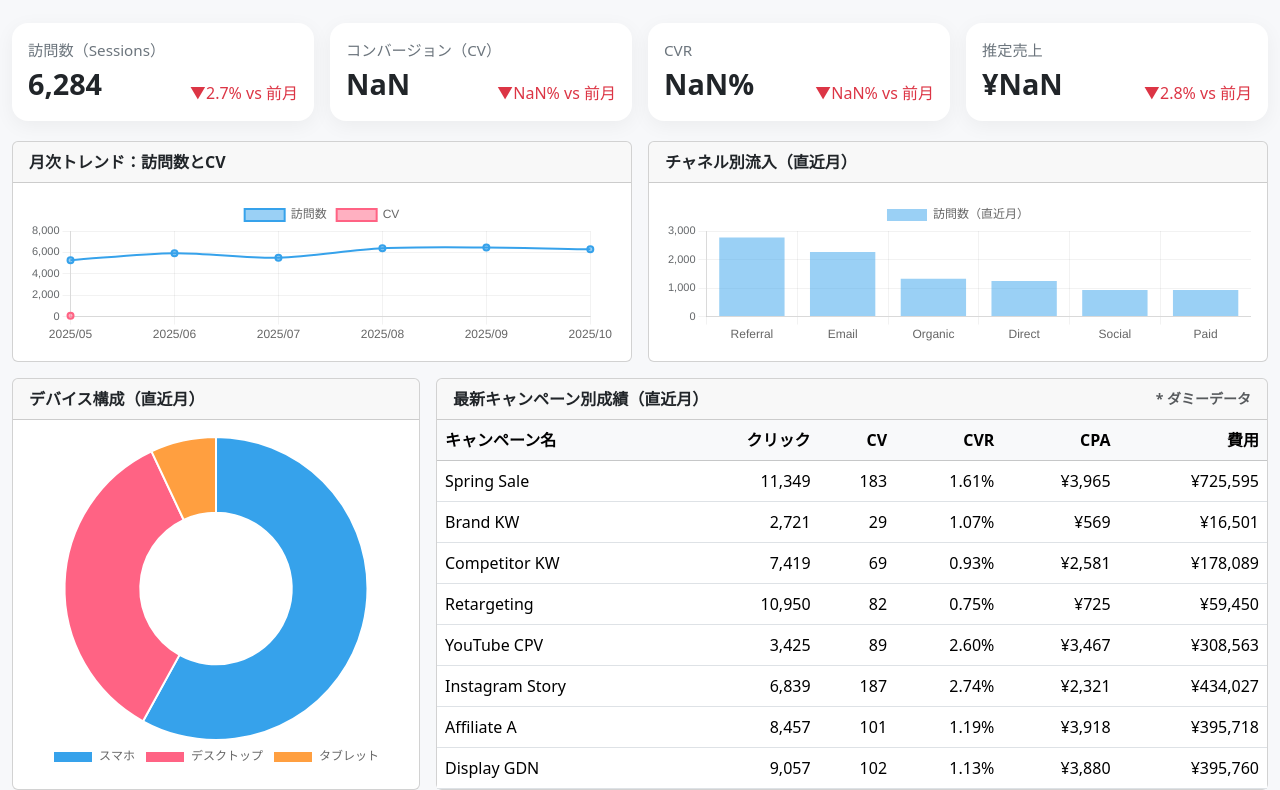
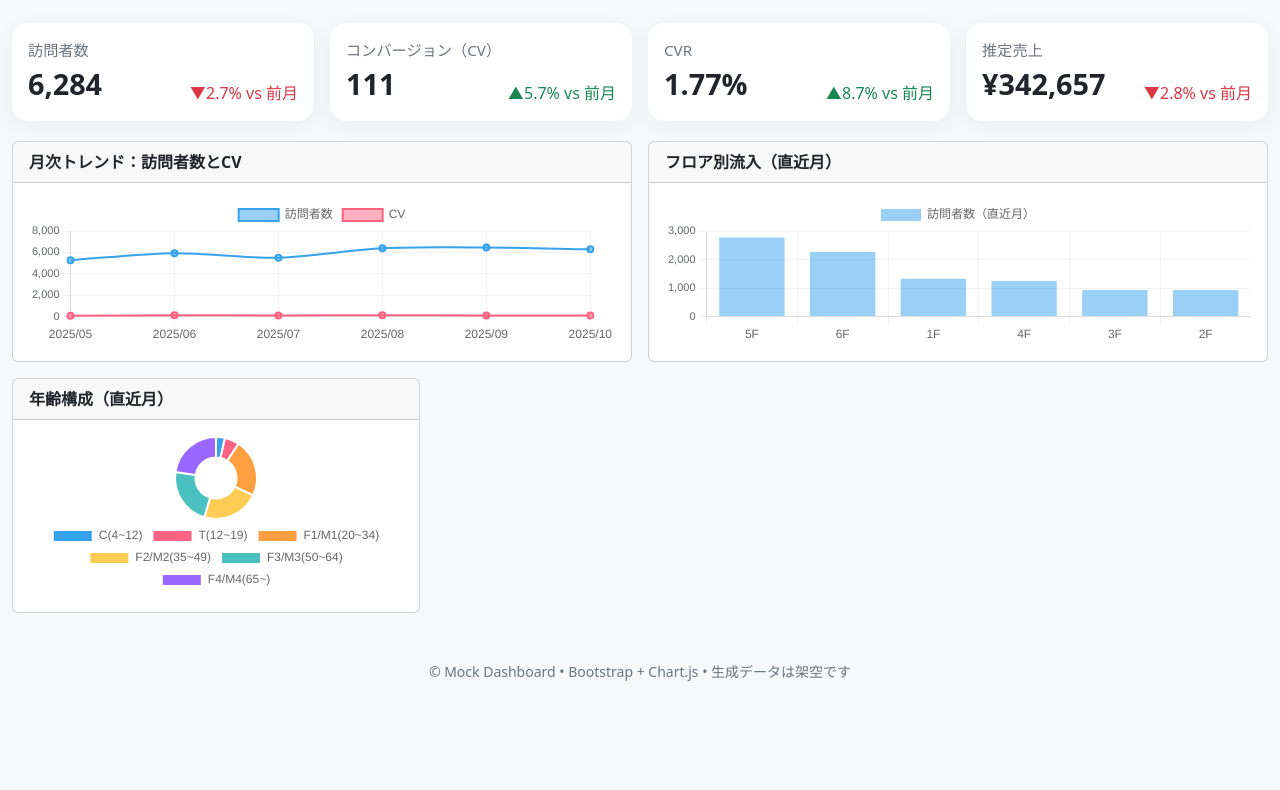
Before and after one commit to ka409852/sby-mockup, a plain HTML site: page index.html in a window 1280 px wide. Shown: the part 57-847 px from the top of the page. After the commit the page ends 800 px from the top, so only its background shows below. Drawn offline with nearby package versions, Linux system fonts and the light colour scheme.

Commit message:
Customize

```diff
--- a/index.html
+++ b/index.html
@@ -3,7 +3,7 @@
 <head>
   <meta charset="utf-8" />
   <meta name="viewport" content="width=device-width, initial-scale=1" />
-  <title>マーケティングダッシュボード（モック）</title>
+  <title>ダッシュボード（モックアップ）</title>
   <!-- Bootstrap 5 -->
   <link href="https://cdn.jsdelivr.net/npm/bootstrap@5.3.3/dist/css/bootstrap.min.css" rel="stylesheet">
   <!-- Bootstrap Icons (任意) -->
@@ -24,7 +24,7 @@
   <!-- ナビゲーション -->
   <nav class="navbar navbar-expand-lg navbar-dark bg-dark">
     <div class="container-fluid">
-      <a class="navbar-brand fw-bold" href="#"><i class="bi bi-graph-up"></i> Marketing Dashboard (Mock)</a>
+      <a class="navbar-brand fw-bold" href="#"><i class="bi bi-graph-up"></i> Prototype Dashboard (Mockup)</a>
       <button class="navbar-toggler" type="button" data-bs-toggle="collapse" data-bs-target="#navbarNav" aria-controls="navbarNav" aria-expanded="false" aria-label="Toggle navigation">
         <span class="navbar-toggler-icon"></span>
       </button>
@@ -56,7 +56,7 @@
     <div class="row g-3">
       <div class="col-12 col-md-6 col-xl-3">
         <div class="card card-kpi p-3">
-          <div class="kpi-title">訪問数（Sessions）</div>
+          <div class="kpi-title">訪問者数</div>
           <div class="d-flex justify-content-between align-items-end">
             <div class="kpi-value" id="kpiVisitors">--</div>
             <div class="kpi-delta" id="deltaVisitors">--</div>
@@ -96,23 +96,24 @@
     <div class="row g-3 mt-1">
       <div class="col-12 col-xl-6">
         <div class="card h-100">
-          <div class="card-header fw-semibold">月次トレンド：訪問数とCV</div>
+          <div class="card-header fw-semibold">月次トレンド：訪問者数とCV</div>
           <div class="card-body"><canvas id="lineChart" height="140"></canvas></div>
         </div>
       </div>
       <div class="col-12 col-xl-6">
         <div class="card h-100">
-          <div class="card-header fw-semibold">チャネル別流入（直近月）</div>
+          <div class="card-header fw-semibold">フロア別流入（直近月）</div>
           <div class="card-body"><canvas id="barChart" height="140"></canvas></div>
         </div>
       </div>
       <div class="col-12 col-xl-4">
         <div class="card h-100">
-          <div class="card-header fw-semibold">デバイス構成（直近月）</div>
+          <div class="card-header fw-semibold">年齢構成（直近月）</div>
           <div class="card-body"><canvas id="pieChart" height="160"></canvas></div>
         </div>
       </div>
-      <div class="col-12 col-xl-8">
+
+      <div class="col-12 col-xl-8 d-none">
         <div class="card h-100">
           <div class="card-header fw-semibold d-flex align-items-center justify-content-between">
             <span>最新キャンペーン別成績（直近月）</span>
@@ -139,7 +140,7 @@
       </div>
     </div>
 
-    <div class="alert alert-info mt-4" role="alert">
+    <div class="alert alert-info mt-4 d-none" role="alert">
       <i class="bi bi-info-circle"></i>
       このページは <strong>完全静的なHTMLモック</strong> です。Xserver等の共有サーバーに <code>index.html</code> としてアップロードするだけで動作します。実データに差し替える場合は、後日 <code>fetch()</code> でCSV/JSONを読み込むハンドラを追加してください。
     </div>
@@ -155,7 +156,11 @@
   <script>
     // ===== ダミーデータ生成ユーティリティ =====
     const randInt = (min, max) => Math.floor(Math.random() * (max - min + 1)) + min;
-    const randFloat = (min, max, digits = 2) => (Math.random() * (max - min) + min).toFixed(digits);
+//    const randFloat = (min, max, digits = 2) => (Math.random() * (max - min) + min).toFixed(digits);
+    const randFloat = (min, max, digits = 2) => {
+      const v = Math.random() * (max - min) + min;
+      return Number(v.toFixed(digits));
+    };
 
     const monthLabels = (n) => {
       const labels = [];
@@ -183,7 +188,7 @@
     }
 
     function genChannels() {
-      const names = ['Organic','Paid','Social','Direct','Referral','Email'];
+      const names = ['1F','2F','3F','4F','5F','6F'];
       const arr = names.map(n => ({ name: n, value: randInt(300, 4000) }));
       // ソートして見やすく
       arr.sort((a,b)=>b.value-a.value);
@@ -191,10 +196,13 @@
     }
 
     function genDevices() {
-      const phone = randInt(50, 75);
-      const desktop = randInt(20, 45);
-      const tablet = Math.max(100 - phone - desktop, 5);
-      return [phone, desktop, tablet];
+      const cgroup = randInt(10, 15);
+      const tgroup = randInt(15, 20);
+      const fm1group = Math.max(100 - cgroup - tgroup, 35);
+      const fm2group = Math.max(100 - cgroup - tgroup, 25);
+      const fm3group = Math.max(100 - cgroup - tgroup, 10);
+      const fm4group = Math.max(100 - cgroup - tgroup, 5);
+      return [cgroup, tgroup, fm1group, fm2group, fm3group, fm4group];
     }
 
     function genCampaigns() {
@@ -281,7 +289,7 @@
       const lineData = {
         labels,
         datasets: [
-          { label: '訪問数', data: series.visitors, borderWidth: 2, tension: .3 },
+          { label: '訪問者数', data: series.visitors, borderWidth: 2, tension: .3 },
           { label: 'CV', data: series.conversions, borderWidth: 2, tension: .3 }
         ]
       };
@@ -293,12 +301,12 @@
 
       const barData = {
         labels: channels.map(c=>c.name),
-        datasets: [{ label: '訪問数（直近月）', data: channels.map(c=>c.value) }]
+        datasets: [{ label: '訪問者数（直近月）', data: channels.map(c=>c.value) }]
       };
       const barOpts = { responsive: true, maintainAspectRatio: false, scales: { x: { grid }, y: { grid, ticks } } };
 
       const pieData = {
-        labels: ['スマホ','デスクトップ','タブレット'],
+        labels: ['C(4~12)','T(12~19)','F1/M1(20~34)','F2/M2(35~49)','F3/M3(50~64)','F4/M4(65~)'],
         datasets: [{ data: devices }]
       };
       const pieOpts = { responsive: true, maintainAspectRatio: false, plugins: { legend: { position: 'bottom' } } };
```
